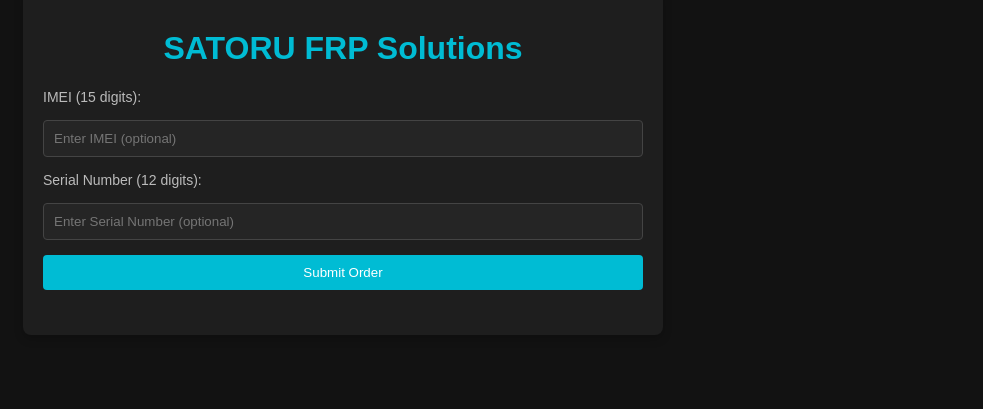
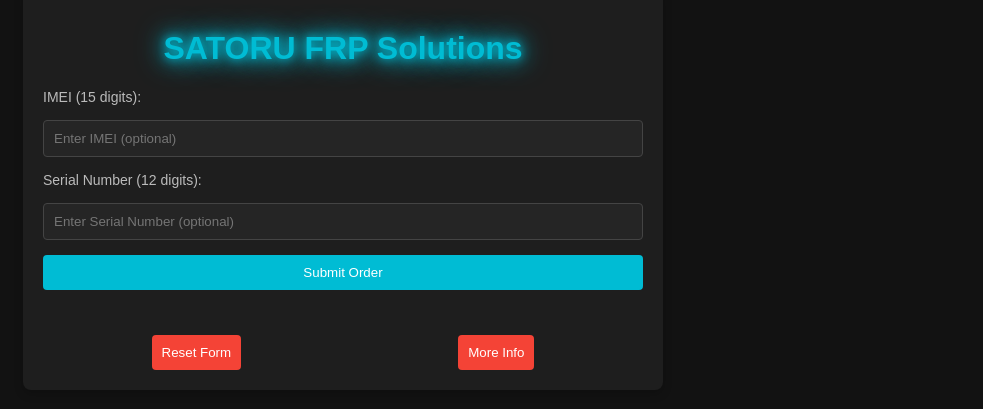
Before and after one commit to osman25111/SATORU-SOLUTIONS, a plain HTML site: page index.html in a window 1280 px wide. Shown: the part 61-470 px from the top of the page, without its empty margins (297-1280 px from the left). Drawn offline with Linux system fonts and the light colour scheme.

Commit message:
Update index.html

```diff
--- a/index.html
+++ b/index.html
@@ -12,6 +12,7 @@
             background: #121212;
             color: #fff;
             overflow: hidden;
+            transition: background-color 0.3s ease;
         }
         .container {
             max-width: 600px;
@@ -20,10 +21,13 @@
             background: #1e1e1e;
             border-radius: 8px;
             box-shadow: 0 4px 10px rgba(0, 0, 0, 0.2);
+            transition: transform 0.3s ease;
         }
         h1 {
             text-align: center;
             color: #00bcd4;
+            font-size: 2rem;
+            text-shadow: 0 0 10px #00bcd4, 0 0 20px #00bcd4, 0 0 30px #00bcd4;
         }
         form {
             display: flex;
@@ -40,6 +44,7 @@
             border-radius: 4px;
             background: #252525;
             color: #fff;
+            transition: border-color 0.3s ease;
         }
         input:focus {
             border-color: #00bcd4;
@@ -52,10 +57,11 @@
             border: none;
             border-radius: 4px;
             cursor: pointer;
-            transition: background 0.3s;
+            transition: background 0.3s ease, transform 0.2s ease;
         }
         button:hover {
             background: #008c9e;
+            transform: scale(1.05);
         }
         #notification {
             margin-top: 10px;
@@ -66,6 +72,10 @@
             top: 20px;
             right: 20px;
             cursor: pointer;
+            transition: transform 0.3s ease;
+        }
+        #telegram-icon:hover {
+            transform: rotate(360deg);
         }
         .overlay {
             position: fixed;
@@ -86,6 +96,7 @@
             border-radius: 8px;
             text-align: center;
             box-shadow: 0 4px 10px rgba(0, 0, 0, 0.3);
+            animation: fadeIn 1s ease;
         }
         .spinner {
             width: 50px;
@@ -99,6 +110,27 @@
         @keyframes spin {
             0% { transform: rotate(0deg); }
             100% { transform: rotate(360deg); }
+        }
+        @keyframes fadeIn {
+            0% { opacity: 0; }
+            100% { opacity: 1; }
+        }
+        .additional-buttons {
+            display: flex;
+            justify-content: space-around;
+            margin-top: 20px;
+        }
+        .additional-buttons button {
+            padding: 10px;
+            background: #f44336;
+            color: #fff;
+            border: none;
+            border-radius: 4px;
+            cursor: pointer;
+            transition: background 0.3s ease;
+        }
+        .additional-buttons button:hover {
+            background: #d32f2f;
         }
     </style>
 </head>
@@ -116,6 +148,10 @@
             <button type="button" id="submitOrder">Submit Order</button>
             <div id="notification"></div>
         </form>
+        <div class="additional-buttons">
+            <button id="resetButton">Reset Form</button>
+            <button id="infoButton">More Info</button>
+        </div>
     </div>
     <div id="overlay" class="overlay" style="display: none;">
         <div class="confirmation-box">
@@ -135,6 +171,8 @@
         const confirmNo = document.getElementById('confirmNo');
         const notification = document.getElementById('notification');
         const imeiInput = document.getElementById('imei');
+        const resetButton = document.getElementById('resetButton');
+        const infoButton = document.getElementById('infoButton');
 
         submitButton.addEventListener('click', () => {
             overlay.style.display = 'flex';
@@ -191,6 +229,18 @@
         confirmNo.addEventListener('click', () => {
             overlay.style.display = 'none';
         });
+
+        // Reset form functionality
+        resetButton.addEventListener('click', () => {
+            imeiInput.value = '';
+            document.getElementById('serial').value = '';
+            notification.textContent = '';
+        });
+
+        // Info button functionality
+        infoButton.addEventListener('click', () => {
+            alert('Here you can submit orders for IMEI and Serial Number checks. Please ensure the information is correct.');
+        });
     </script>
 </body>
 </html>
```
